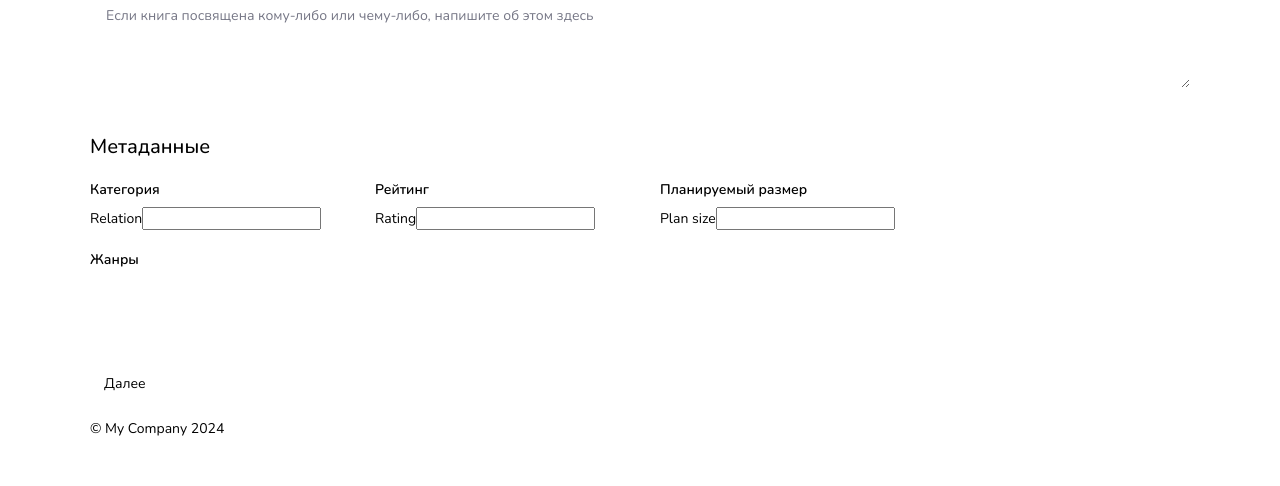
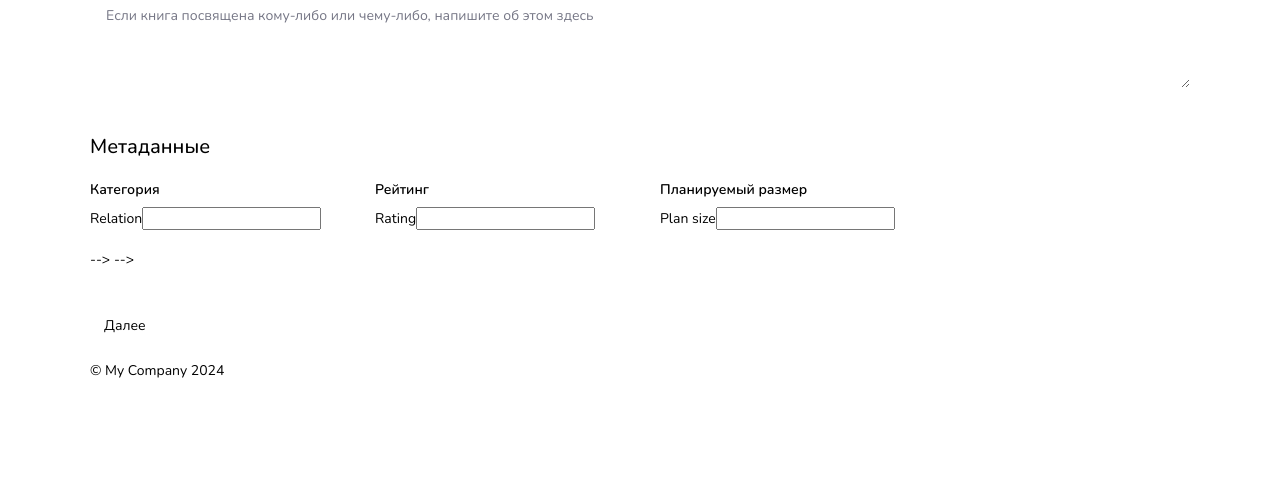
Before and after one commit to Riddle-of-eleven/Inkwell, a Yii app: template views/author/create-book/create-main.php in a window 1280 px wide. Shown: the part 1014-1500 px from the top of the page. After the commit the page ends 1392 px from the top, so only its background shows below. Run offline with PHP 8.4 and a stand-in for Yii, Linux system fonts and the light colour scheme; the template is opened without the code that fills it, so the values that code supplies are empty; form fields are guessed from the names that the template uses; some libraries are stand-ins or nearby versions.

Commit message:
Начато улучшение добавления метаданных

```diff
--- a/views/author/create-book/create-main.php
+++ b/views/author/create-book/create-main.php
@@ -120,22 +120,22 @@ $this->registerJsFile('@web/js/author/metadata-handlers.js', ['depends' => [\yii
     </div>
 
 
-    <div>
-        <div class="field-header-words">
-            <div class="header3">Жанры</div>
-            <!--<div class="symbol-count">0 / 10</div>-->
-        </div>
-        <!--<div class="tag-kinds"><div>Все</div><div>Структура</div><div>Содержание и тематика</div><div>Функция</div></div>-->
-        <div class="selected-items"></div>
-        <div class="field-with-dropdown">
-            <div class="ui field"><?=Html::textInput('genres-input', null, [
-                    'id' => 'genres-input',
-                    'placeholder' => 'Введите первые несколько символов...',
-                    'autocomplete' => 'off'
-                ])?></div>
-            <div class="dropdown-list block hidden" id="genres-select"></div>
-        </div>
-    </div>
+<!--    <div>-->
+<!--        <div class="field-header-words">-->
+<!--            <div class="header3">Жанры</div>-->
+<!--            !--<div class="symbol-count">0 / 10</div>-->-->
+<!--        </div>-->
+<!--        !--<div class="tag-kinds"><div>Все</div><div>Структура</div><div>Содержание и тематика</div><div>Функция</div></div>-->-->
+<!--        <div class="selected-items"></div>-->
+<!--        <div class="field-with-dropdown">-->
+<!--            <div class="ui field">--><?php //=Html::textInput('genres-input', null, [
+//                    'id' => 'genres-input',
+//                    'placeholder' => 'Введите первые несколько символов...',
+//                    'autocomplete' => 'off'
+//                ])?><!--</div>-->
+<!--            <div class="dropdown-list block hidden" id="genres-select"></div>-->
+<!--        </div>-->
+<!--    </div>-->
 
     <!--
     <div>
```
